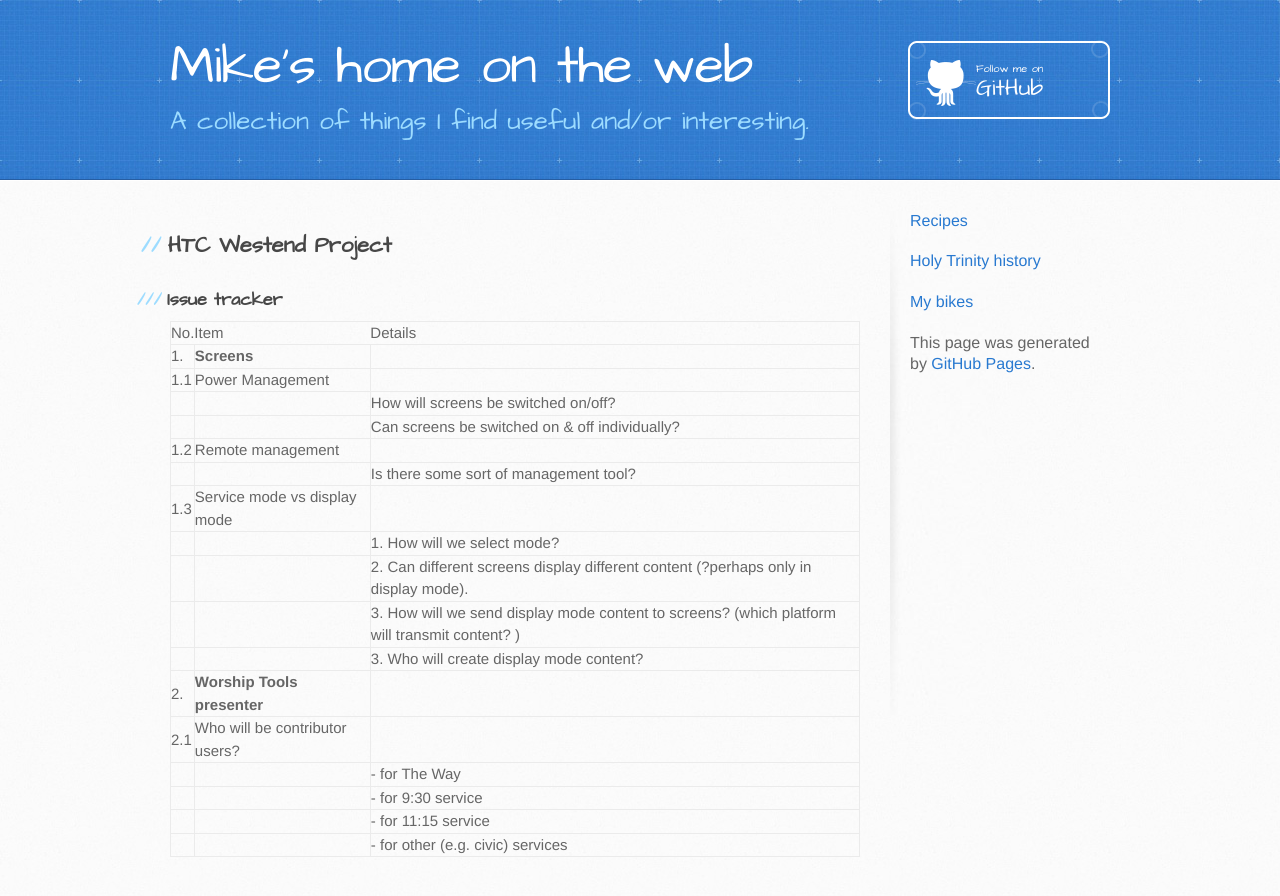
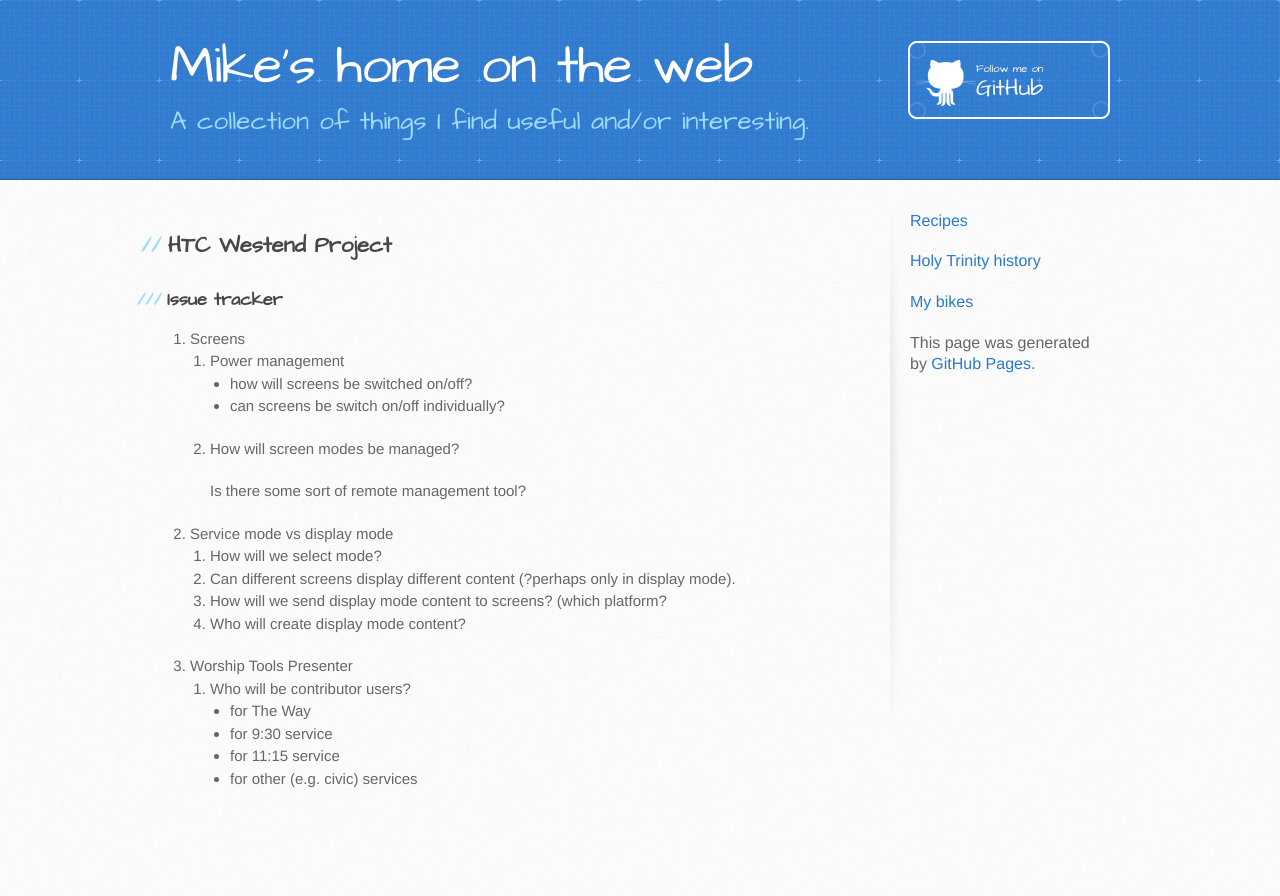
Before and after one commit to emseedee/emseedee.github.io, a Jekyll site: the page built from tracker.md, in a window 1280 px wide. Shown: the top 896 px of the page. Built offline with Jekyll 4.4.1, drawn with Linux system fonts in a browser that asks for light colours; our own code applies the rules of GitHub Pages for plain Markdown files.

Commit message:
Update tracker.md

```diff
--- a/tracker.md
+++ b/tracker.md
@@ -1,22 +1,21 @@
 ## HTC Westend Project
 ### Issue tracker
+1. Screens
+	1. Power management
+		* how will screens be switched on/off?
+		* can screens be switch on/off individually?
+	2. How will screen modes be managed?
 
-|No.| Item | Details|
-|:-----|:-----|:-------|
-|1. |**Screens**|   |
-|1.1|Power Management | |
-|  |  |How will screens be switched on/off? |
-|  |  | Can screens be switched on & off individually? |
-|1.2 | Remote management||
-|  |  | Is there some sort of management tool? |
-|1.3 | Service mode vs display mode | |
-|  | | 1. How will we select mode?|
-|  | | 2. Can different screens display different content (?perhaps only in display mode). |
-|  | | 3. How will we send display mode content to screens? (which platform will transmit content? ) |
-| | | 3. Who will create display mode content?|
-|2. |**Worship Tools presenter** | |
-|2.1| Who will be contributor users?|
-| | |- for The Way|
-| | |- for 9:30 service|
-| | |- for 11:15 service|
-| | |- for other (e.g. civic) services|
+		Is there some sort of remote management tool?
+2. Service mode vs display mode
+	1. How will we select mode?
+	1. Can different screens display different content (?perhaps only in display mode).
+	2. How will we send display mode content to screens? (which platform?
+	3. Who will create display mode content?
+
+2. Worship Tools Presenter
+	1. Who will be contributor users?
+		- for The Way
+		- for 9:30 service
+		- for 11:15 service
+		- for other (e.g. civic) services
```
